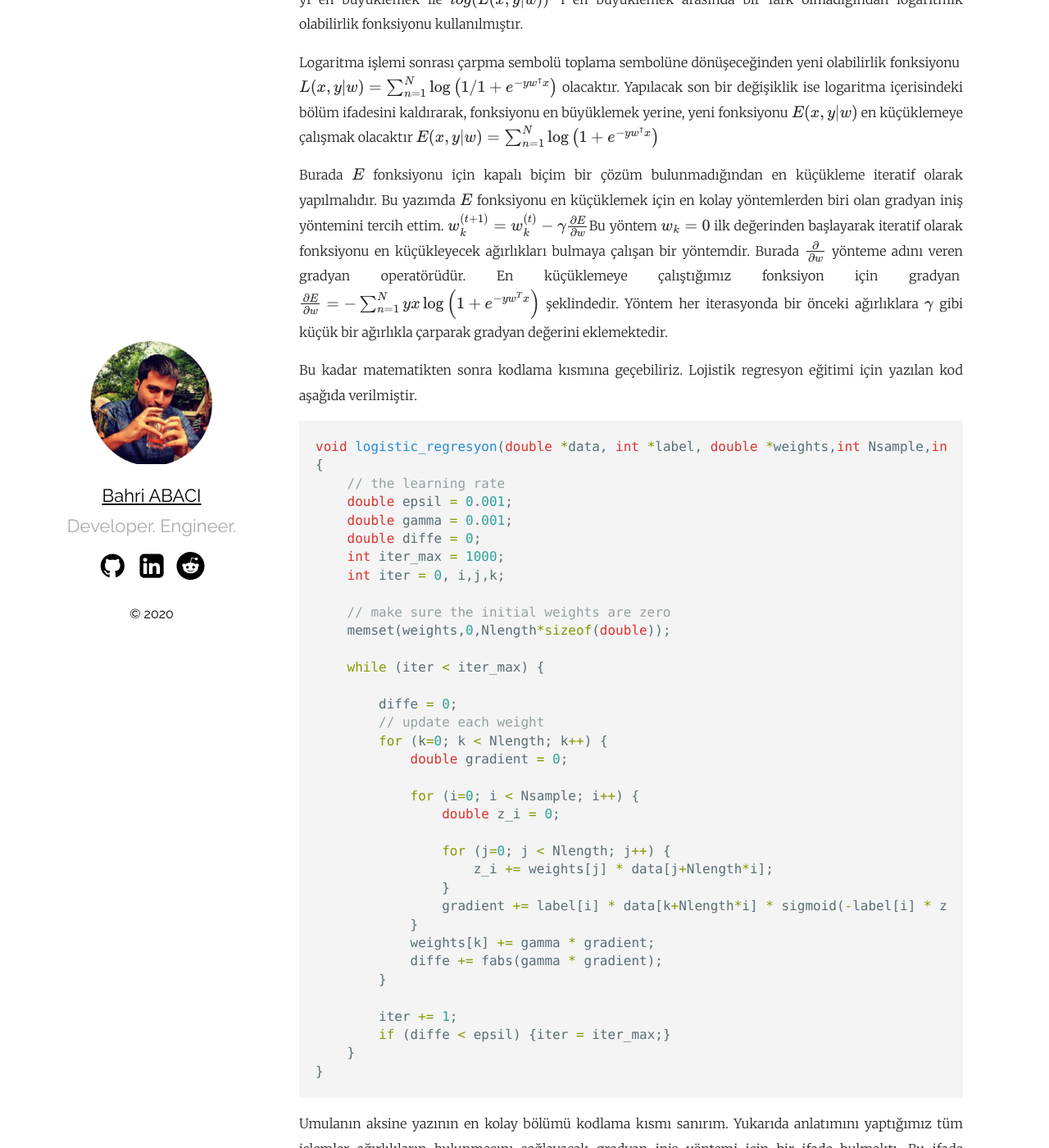
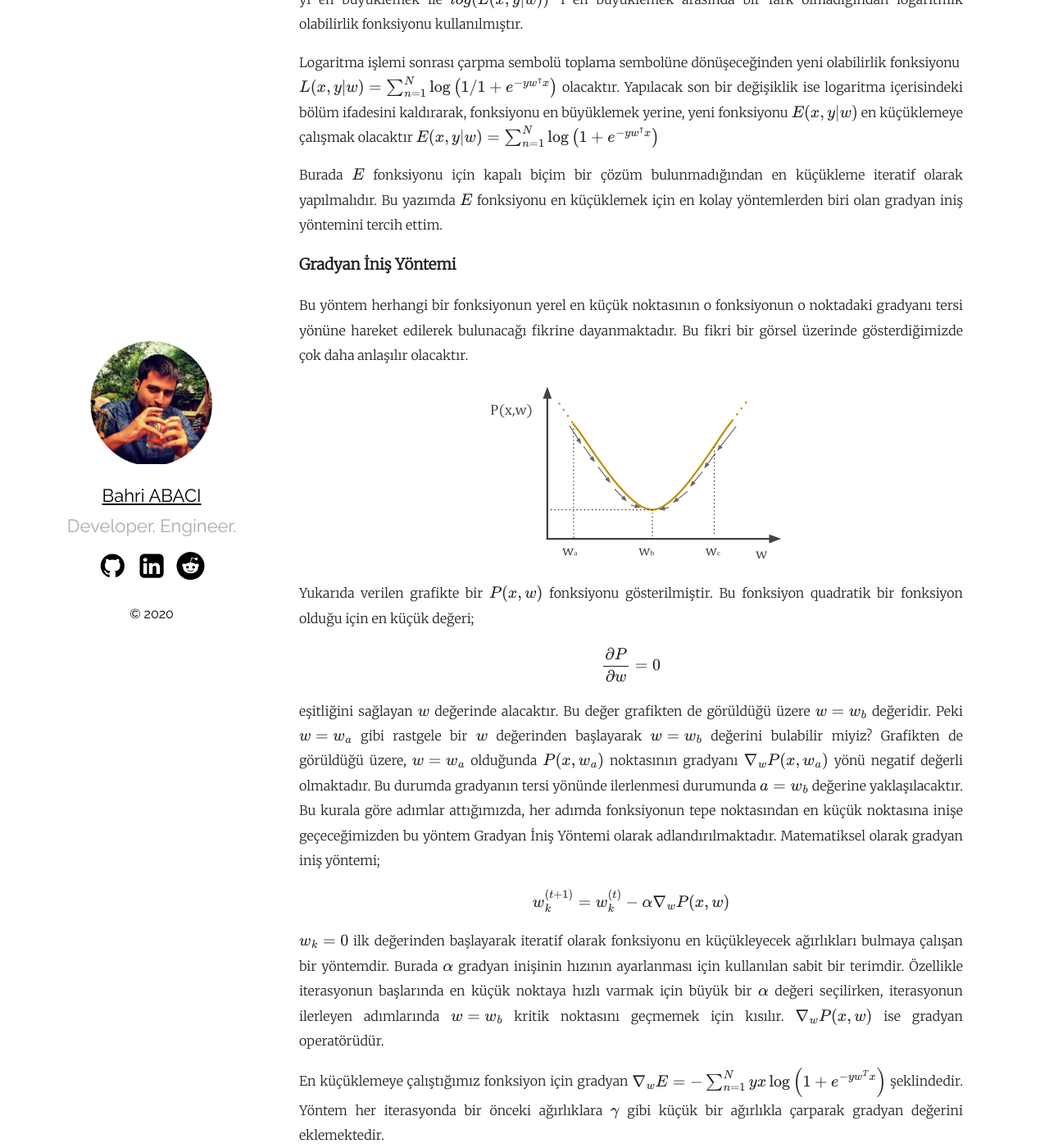
Before and after one commit to cescript/cescript.github.io, a Jekyll site: the page built from _posts/2015-07-23-lojistik-regresyon-analizi.md, in a window 1280 px wide and 1400 px high, scrolled down 1619 px. Shown: the whole window at 82% size. Built offline with Jekyll 4.4.1, drawn with Linux system fonts in a browser that asks for light colours; formulas are drawn with MathJax 3; a script that is not in the unit is left out; comment, search, counter and statistics services are not loaded.

Commit message:
New posts are added and scss file updated

```diff
--- a/_posts/2015-07-23-lojistik-regresyon-analizi.md
+++ b/_posts/2015-07-23-lojistik-regresyon-analizi.md
@@ -97,12 +97,25 @@ olacaktır $$E(x,y|w) = \sum_{n=1}^N \log\left ({1+e^{-yw^\intercal x}}\right )
 Burada $E$ fonksiyonu için kapalı biçim bir çözüm bulunmadığından en
 küçükleme iteratif olarak yapılmalıdır. Bu yazımda $E$ fonksiyonu en
 küçüklemek için en kolay yöntemlerden biri olan gradyan iniş yöntemini
-tercih ettim. $$w_k^{(t+1)}=w_k^{(t)}-\gamma \frac{\partial
-E}{\partial w}$$Bu yöntem $w_k=0$ ilk değerinden başlayarak iteratif
-olarak fonksiyonu en küçükleyecek ağırlıkları bulmaya çalışan bir
-yöntemdir. Burada $\frac{\partial}{\partial w}$ yönteme adını veren
-gradyan operatörüdür. En küçüklemeye çalıştığımız fonksiyon için
-gradyan $$\frac{\partial E}{\partial w} = -\sum_{n=1}^N yx\log\left ({1+e^{-yw^T x}}\right)$$ şeklindedir. Yöntem her iterasyonda bir önceki ağırlıklara $\gamma$ gibi küçük bir ağırlıkla çarparak gradyan değerini eklemektedir.
+tercih ettim.
+
+### Gradyan İniş Yöntemi
+
+Bu yöntem herhangi bir fonksiyonun yerel en küçük noktasının o fonksiyonun o noktadaki gradyanı tersi yönüne hareket edilerek bulunacağı fikrine dayanmaktadır. Bu fikri bir görsel üzerinde gösterdiğimizde çok daha anlaşılır olacaktır.
+
+![Gradyan İniş Yöntemi][gradient_descent]
+
+Yukarıda verilen grafikte bir $P(x,w)$ fonksiyonu gösterilmiştir. Bu fonksiyon quadratik bir fonksiyon olduğu için en küçük değeri;
+
+$$\frac{\partial P}{\partial w} = 0$$
+
+eşitliğini sağlayan $w$ değerinde alacaktır. Bu değer grafikten de görüldüğü üzere $w=w_b$ değeridir. Peki $w=w_a$ gibi rastgele bir $w$ değerinden başlayarak $w=w_b$ değerini bulabilir miyiz? Grafikten de görüldüğü üzere, $w=w_a$ olduğunda $P(x,w_a)$ noktasının gradyanı $\nabla_w P(x,w_a)$ yönü negatif değerli olmaktadır. Bu durumda gradyanın tersi yönünde ilerlenmesi durumunda $a=w_b$ değerine yaklaşılacaktır. Bu kurala göre adımlar attığımızda, her adımda fonksiyonun tepe noktasından en küçük noktasına inişe geçeceğimizden bu yöntem Gradyan İniş Yöntemi olarak adlandırılmaktadır. Matematiksel olarak gradyan iniş yöntemi;
+
+$$w_k^{(t+1)}=w_k^{(t)}-\alpha \nabla_w P(x,w)$$
+
+$w_k=0$ ilk değerinden başlayarak iteratif olarak fonksiyonu en küçükleyecek ağırlıkları bulmaya çalışan bir yöntemdir. Burada $\alpha$ gradyan inişinin hızının ayarlanması için kullanılan sabit bir terimdir. Özellikle iterasyonun başlarında en küçük noktaya hızlı varmak için büyük bir $\alpha$ değeri seçilirken, iterasyonun ilerleyen adımlarında $w=w_b$ kritik noktasını geçmemek için kısılır. $\nabla_w P(x,w)$ ise gradyan operatörüdür.
+
+En küçüklemeye çalıştığımız fonksiyon için gradyan $$\nabla_w E = -\sum_{n=1}^N yx\log\left ({1+e^{-yw^T x}}\right)$$ şeklindedir. Yöntem her iterasyonda bir önceki ağırlıklara $\gamma$ gibi küçük bir ağırlıkla çarparak gradyan değerini eklemektedir.
 
 Bu kadar matematikten sonra kodlama kısmına geçebiliriz. Lojistik regresyon eğitimi için yazılan kod aşağıda verilmiştir.
 
@@ -181,3 +194,4 @@ Diğer yazılarımdan farklı olarak bu yazı için örnek kısmını bir sonrak
 
 [RESOURCES]: # (List of the resources used by the blog post)
 [logistic]: /assets/post_resources/logistic_regression/logistic.png
+[gradient_descent]: /assets/post_resources/logistic_regression/gradient_descent.svg
--- a/_sass/plain.scss
+++ b/_sass/plain.scss
@@ -186,6 +186,16 @@ main {
 		display: inline-block;
 	}
 
+	img[alt*="half"] {
+		max-width:45%;
+		max-height:45%;
+		margin-bottom: 1em;
+		margin-right: 1em;
+		display: block;
+		margin-left: auto;
+		margin-right: auto;
+	}
+
 	.excerpts {
 		display: flex;
   		flex-direction: row;
```
Also changed, not shown: _posts/2020-01-05-pekistirmeli-ogrenme-reinforcement-learning.md (added, +140 -0 lines), _posts/2020-01-05-q-ogrenme-q-learning.md (added, +168 -0 lines), Gemfile.lock, assets/post_resources/logistic_regression/gradient_descent.svg (added), assets/post_resources/reinforcement_learning_q_learning/agent_environment.svg (added), assets/post_resources/reinforcement_learning_q_learning/markov_example.svg (added), assets/post_resources/reinforcement_learning_q_learning/markov_example_big.svg (added), assets/post_resources/reinforcement_learning_q_learning/simple_game_diagram.svg (added), assets/post_resources/reinforcement_learning_q_learning/simple_game_diagram_learned.svg (added), assets/post_resources/reinforcement_learning_q_learning/thumbnailq.png (added), assets/post_resources/reinforcement_learning_q_learning/thumbnailr.png (added).
